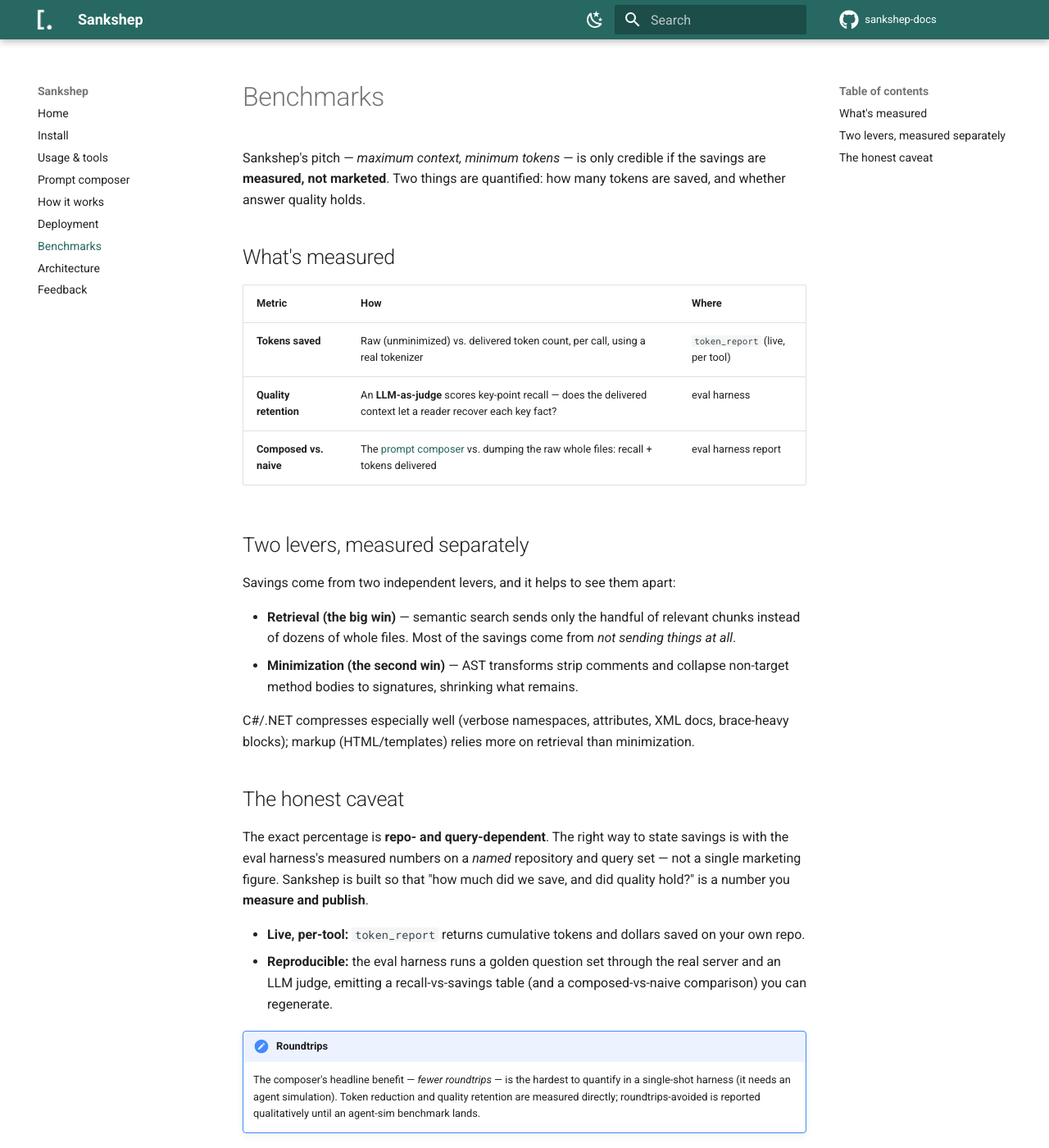
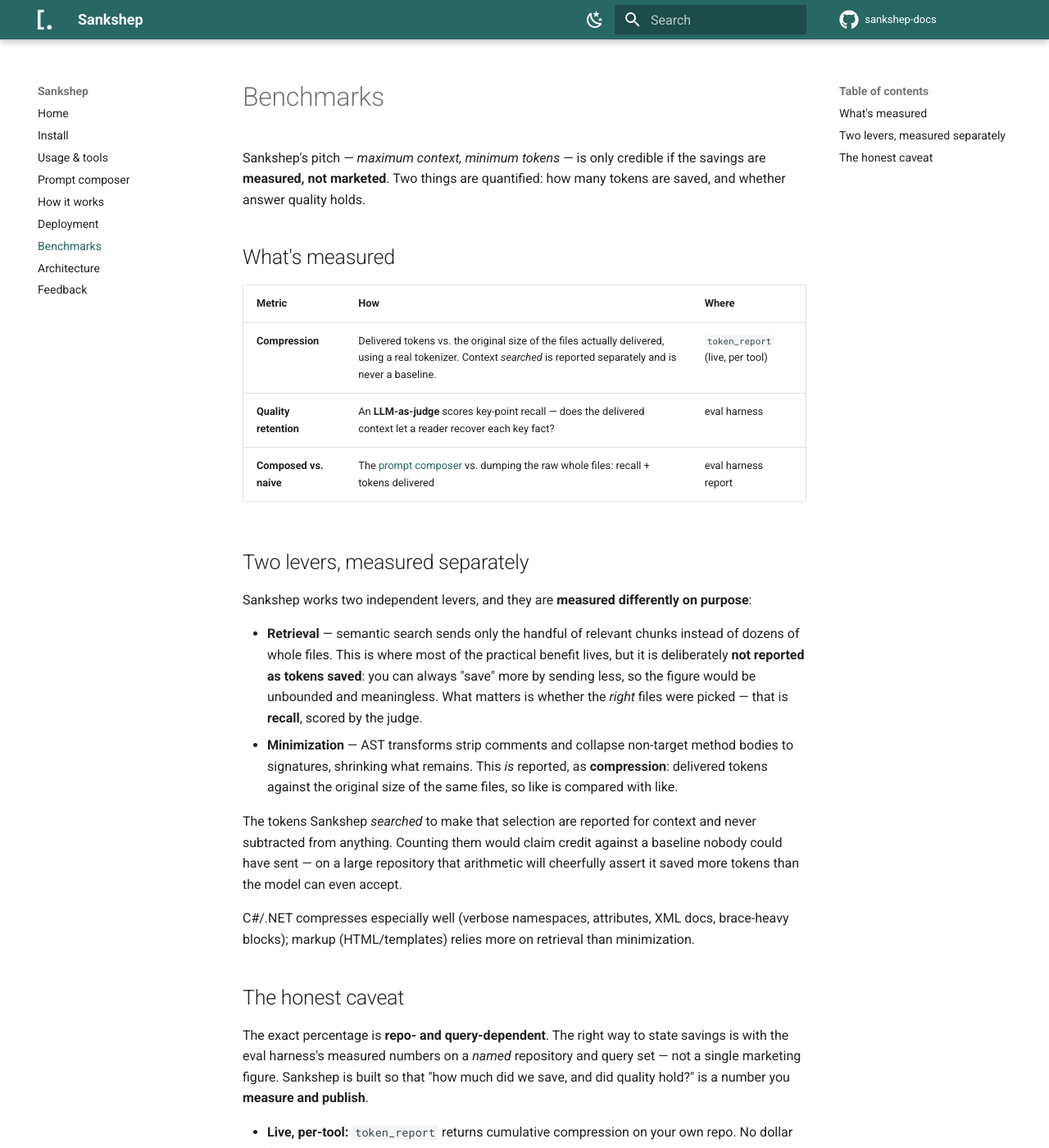
Before and after one commit to nitinpawar28/sankshep-docs, an MkDocs documentation site: the page built from docs/benchmarks.md, in a window 1280 px wide and 1400 px high. Shown: the whole window at 82% size. Built offline with MkDocs 1.6.1 and Material for MkDocs 9.7.7, drawn with Linux system fonts in a browser that asks for light colours; comment, search, counter and statistics services are not loaded; some of the changed text lies outside the part shown.

Commit message:
docs: token_report reports compression, not scope divided by budget (#1)
Matches ADR-0017 / sankshep v1.3.0. The site already said the right thing about
levers; the code did not. Now both agree:

- token_report reports COMPRESSION (delivered vs. the original size of the same
  files), never delivered-vs-everything-searched, which is 1 - budget/scope and
  just reports how large the repo is.
- Searched tokens are shown for context and explicitly disowned as a baseline.
- Retrieval's value is real but is NOT quoted as tokens saved -- sending less is
  trivially "cheaper", so recall is what judges it.
- No dollar figure: Sankshep is never told your model or negotiated rate.
- how-it-works' 8,400->1,900 example keeps its naive-send baseline (that
  comparison is fair) with a line clarifying it is not the same as "searched".

Deliberately NOT merged to main: pushing deploys instantly, and these describe
1.3.0 behaviour. Merge when v1.3.0 is published.

Co-authored-by: Claude Opus 4.8 <noreply@anthropic.com>

```diff
--- a/docs/benchmarks.md
+++ b/docs/benchmarks.md
@@ -7,18 +7,26 @@ not marketed**. Two things are quantified: how many tokens are saved, and whethe
 
 | Metric | How | Where |
 |---|---|---|
-| **Tokens saved** | Raw (unminimized) vs. delivered token count, per call, using a real tokenizer | `token_report` (live, per tool) |
+| **Compression** | Delivered tokens vs. the original size of the files actually delivered, using a real tokenizer. Context *searched* is reported separately and is never a baseline. | `token_report` (live, per tool) |
 | **Quality retention** | An **LLM-as-judge** scores key-point recall — does the delivered context let a reader recover each key fact? | eval harness |
 | **Composed vs. naive** | The [prompt composer](composer.md) vs. dumping the raw whole files: recall + tokens delivered | eval harness report |
 
 ## Two levers, measured separately
 
-Savings come from two independent levers, and it helps to see them apart:
+Sankshep works two independent levers, and they are **measured differently on purpose**:
 
-- **Retrieval (the big win)** — semantic search sends only the handful of relevant chunks instead of
-  dozens of whole files. Most of the savings come from *not sending things at all*.
-- **Minimization (the second win)** — AST transforms strip comments and collapse non-target method
-  bodies to signatures, shrinking what remains.
+- **Retrieval** — semantic search sends only the handful of relevant chunks instead of dozens of whole
+  files. This is where most of the practical benefit lives, but it is deliberately **not reported as
+  tokens saved**: you can always "save" more by sending less, so the figure would be unbounded and
+  meaningless. What matters is whether the *right* files were picked — that is **recall**, scored by the
+  judge.
+- **Minimization** — AST transforms strip comments and collapse non-target method bodies to signatures,
+  shrinking what remains. This *is* reported, as **compression**: delivered tokens against the original
+  size of the same files, so like is compared with like.
+
+The tokens Sankshep *searched* to make that selection are reported for context and never subtracted from
+anything. Counting them would claim credit against a baseline nobody could have sent — on a large
+repository that arithmetic will cheerfully assert it saved more tokens than the model can even accept.
 
 C#/.NET compresses especially well (verbose namespaces, attributes, XML docs, brace-heavy blocks);
 markup (HTML/templates) relies more on retrieval than minimization.
@@ -30,7 +38,8 @@ harness's measured numbers on a *named* repository and query set — not a singl
 Sankshep is built so that "how much did we save, and did quality hold?" is a number you **measure and
 publish**.
 
-- **Live, per-tool:** `token_report` returns cumulative tokens and dollars saved on your own repo.
+- **Live, per-tool:** `token_report` returns cumulative compression on your own repo. No dollar figure:
+  Sankshep does not know your model or your negotiated rate.
 - **Reproducible:** the eval harness runs a golden question set through the real server and an LLM judge,
   emitting a recall-vs-savings table (and a composed-vs-naive comparison) you can regenerate.
 
```
Also changed, not shown: docs/how-it-works.md (+4 -2 lines), docs/usage.md (+13 -3 lines).
